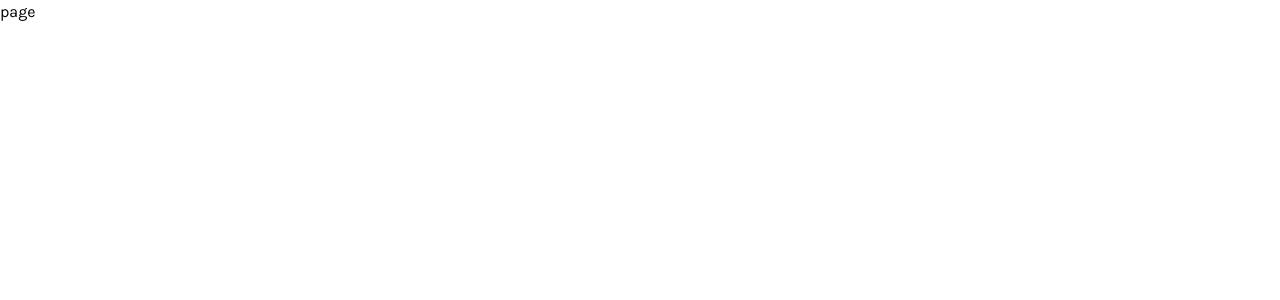
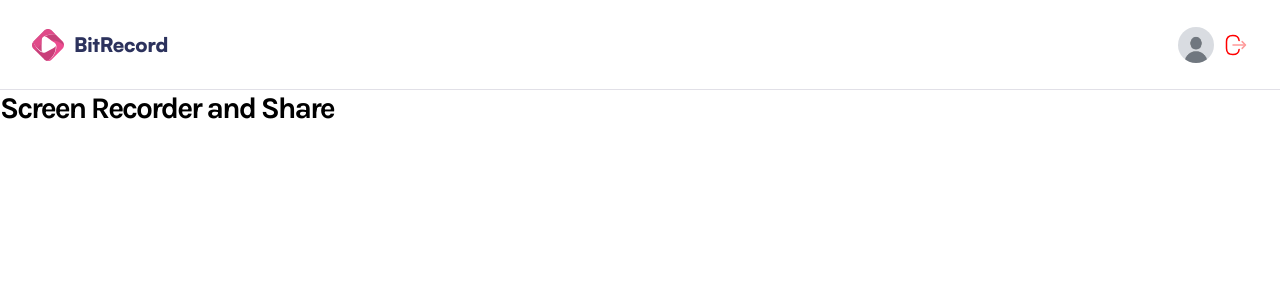
Before and after one commit to thezohaibkhalid/screen-record-stream, a Next.js app: page / in a window 1280 px wide. Shown: the top 300 px of the page. Built offline with nearby package versions, Linux system fonts and the light colour scheme.

Commit message:
Add layout and Navbar components; remove unused page files

```diff
--- a/app/(root)/layout.tsx
+++ b/app/(root)/layout.tsx
@@ -0,0 +1,13 @@
+import Navbar from "@/components/Navbar";
+import React, { ReactNode } from "react";
+
+const layout = ({ children }: { children: ReactNode }) => {
+  return (
+    <div>
+      <Navbar />
+      <main>{children}</main>
+    </div>
+  );
+};
+
+export default layout;
--- a/app/(root)/page.tsx
+++ b/app/(root)/page.tsx
@@ -1,7 +1,9 @@
-import React from "react";
-
 const Page = () => {
-  return <div className="">Page</div>;
+  return (
+    <div className="">
+      <h1 className="text-3xl font-bold">Screen Recorder and Share</h1>
+    </div>
+  );
 };
 
 export default Page;
--- /dev/null
+++ b/components/Navbar.tsx
@@ -0,0 +1,45 @@
+import React from "react";
+import Link from "next/link";
+import Image from "next/image";
+const Navbar = () => {
+  const user = {};
+  return (
+    <header className="navbar">
+      <nav>
+        <Link href={"/"}>
+          <Image
+            src="/assets/icons/logo.svg"
+            alt="BitRecord Logo"
+            width={32}
+            height={32}
+          />
+          <h1>BitRecord</h1>
+        </Link>
+        {user && (
+          <figure>
+            <button>
+              <Image
+                src="/assets/images/dummy.jpg"
+                alt="User Avatar"
+                width={36}
+                height={36}
+                className="rounded-full aspect-square "
+              />
+            </button>
+            <button className="cursor-pointer ">
+              <Image
+                src="/assets/icons/logout.svg"
+                alt="Logout Icon"
+                width={24}
+                height={24}
+                className="rotate-180 "
+              />
+            </button>
+          </figure>
+        )}
+      </nav>
+    </header>
+  );
+};
+
+export default Navbar;
```
Also changed, not shown: app/(auth)/sign-in/page.tsx (renamed from app/(auth)/page.tsx).
